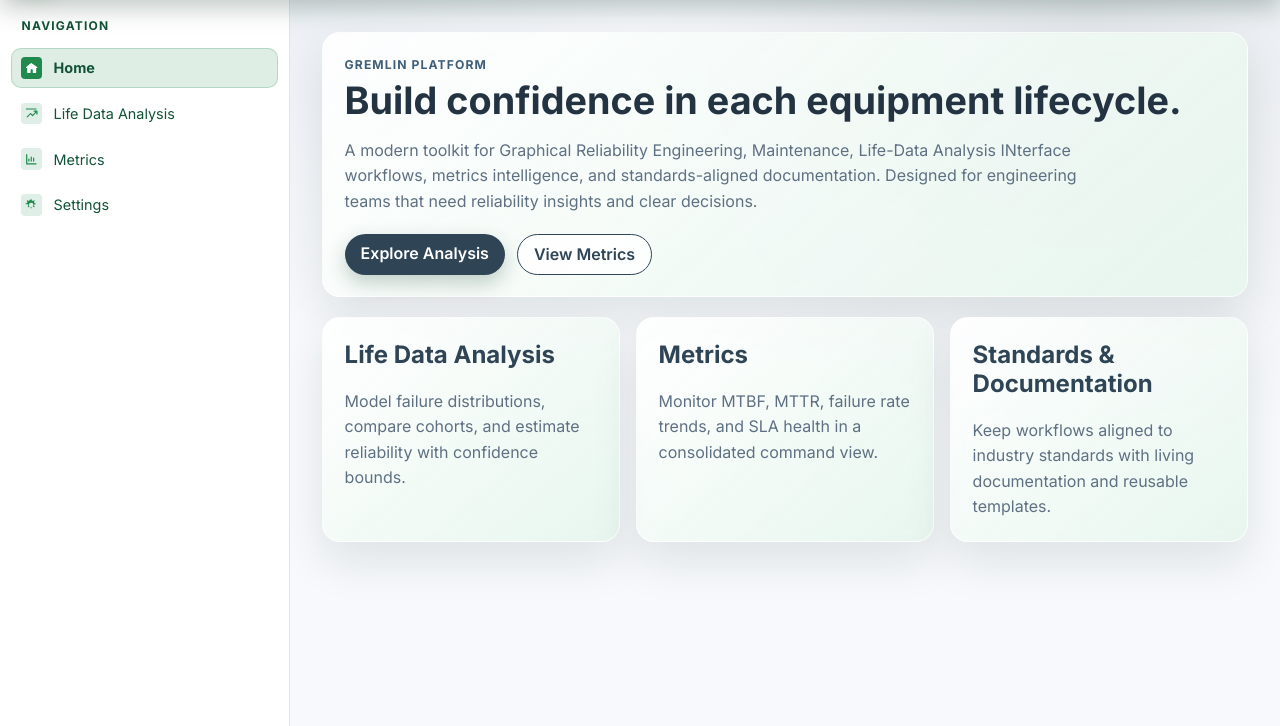
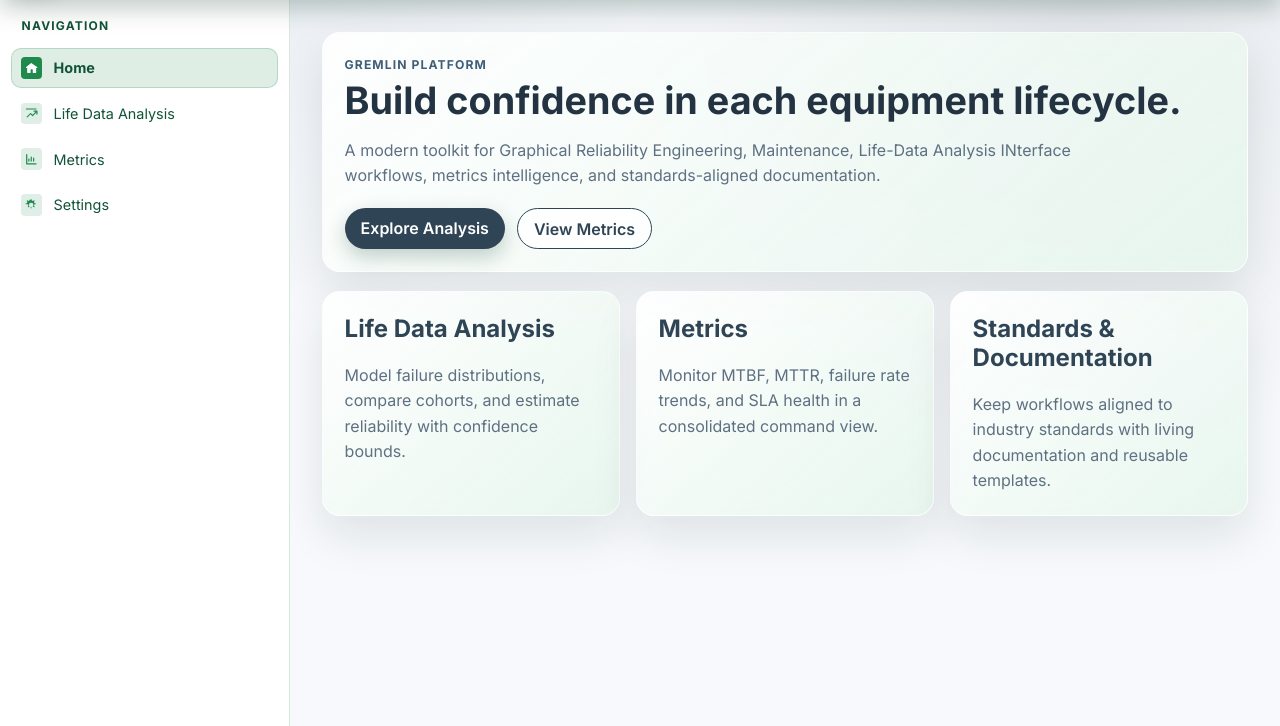
Before and after one commit to stupidshrimp/GREMLIN, a Flask app: page / in a window 1280 px wide. Shown: the part 74-800 px from the top of the page. Run offline with Flask 3, Linux system fonts and the light colour scheme.

Commit message:
Remove redundant homepage tagline

```diff
--- a/templates/home.html
+++ b/templates/home.html
@@ -6,7 +6,6 @@
   <h1>Build confidence in each equipment lifecycle.</h1>
   <p class="hero-copy">
     A modern toolkit for Graphical Reliability Engineering, Maintenance, Life-Data Analysis INterface workflows, metrics intelligence, and standards-aligned documentation.
-    Designed for engineering teams that need reliability insights and clear decisions.
   </p>
   <div class="hero-actions">
     <a class="btn-primary" href="/life-data-analysis">Explore Analysis</a>
```
